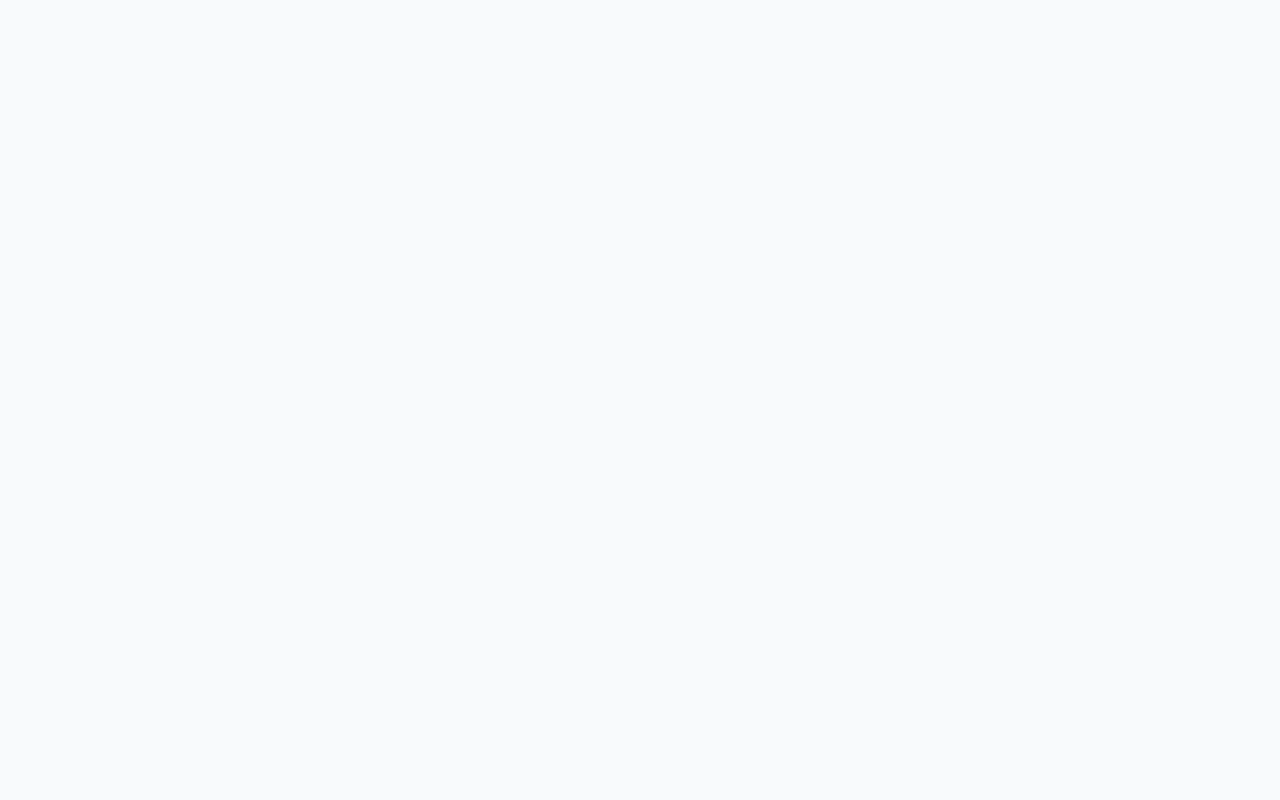
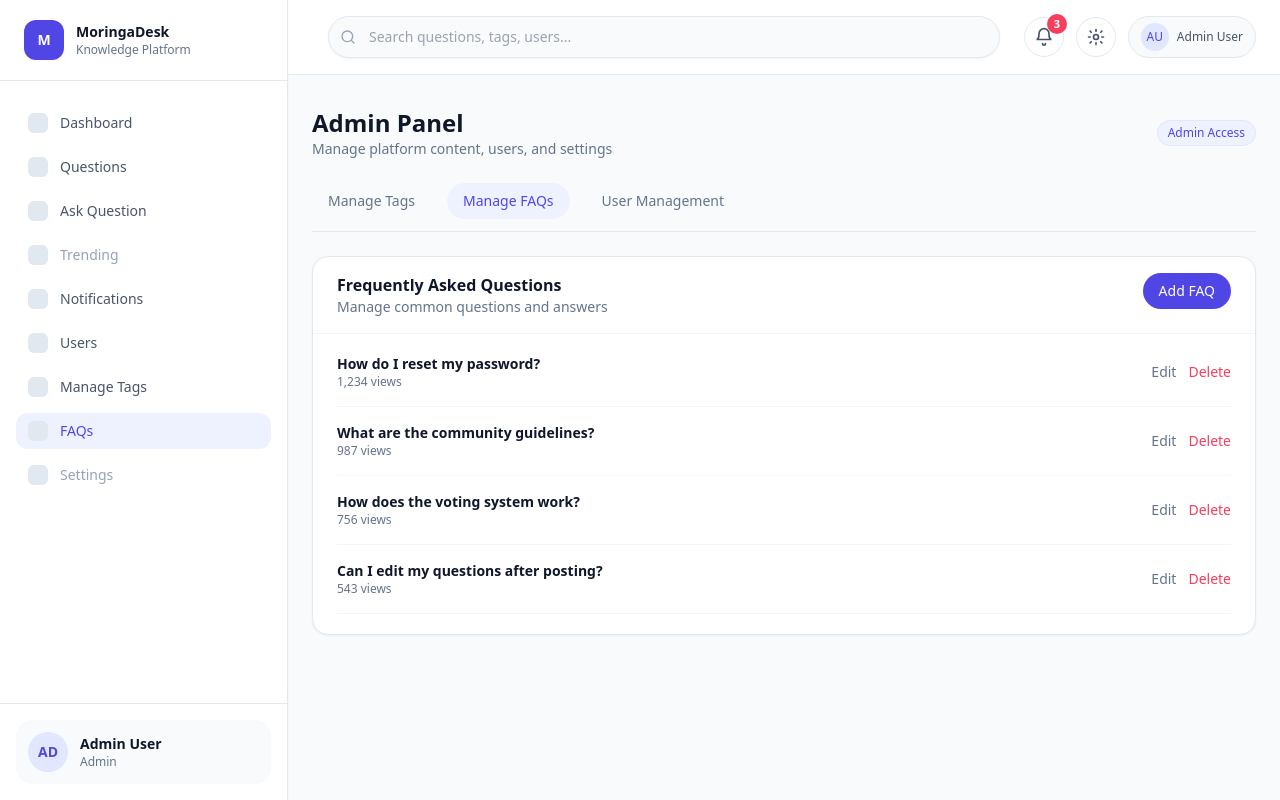
Before and after one commit to bryankiriama/Moringa_Desk, a React (Vite) app in the folder frontend/: page /admin/faqs in a window 1280 px wide. Before the commit this address had no page. Built offline with nearby package versions, Linux system fonts and the light colour scheme.

Commit message:
feat(routes): add admin management pages

```diff
--- a/frontend/src/routes/AppRouter.tsx
+++ b/frontend/src/routes/AppRouter.tsx
@@ -4,6 +4,9 @@ import AdminLayout from "../layouts/AdminLayout";
 import AppLayout from "../layouts/AppLayout";
 import PublicLayout from "../layouts/PublicLayout";
 import AdminDashboard from "../pages/AdminDashboard";
+import AdminFaqs from "../pages/AdminFaqs";
+import AdminTags from "../pages/AdminTags";
+import AdminUsers from "../pages/AdminUsers";
 import AskQuestion from "../pages/AskQuestion";
 import Dashboard from "../pages/Dashboard";
 import Login from "../pages/Login";
@@ -34,6 +37,9 @@ const AppRouter = () => {
 
           <Route path="/admin" element={<AdminLayout />}>
             <Route path="dashboard" element={<AdminDashboard />} />
+            <Route path="users" element={<AdminUsers />} />
+            <Route path="tags" element={<AdminTags />} />
+            <Route path="faqs" element={<AdminFaqs />} />
           </Route>
         </Route>
       </Routes>
```
